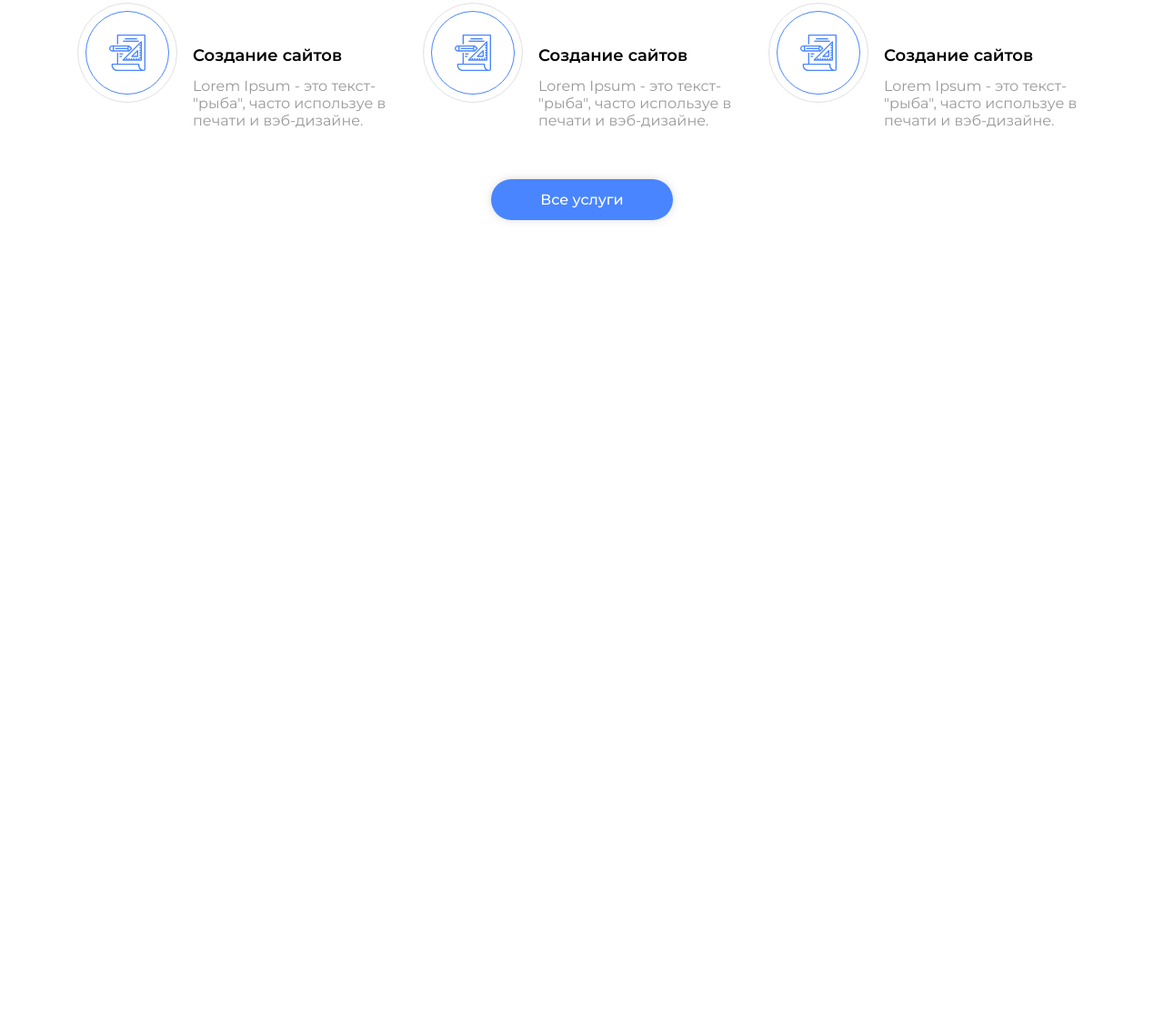
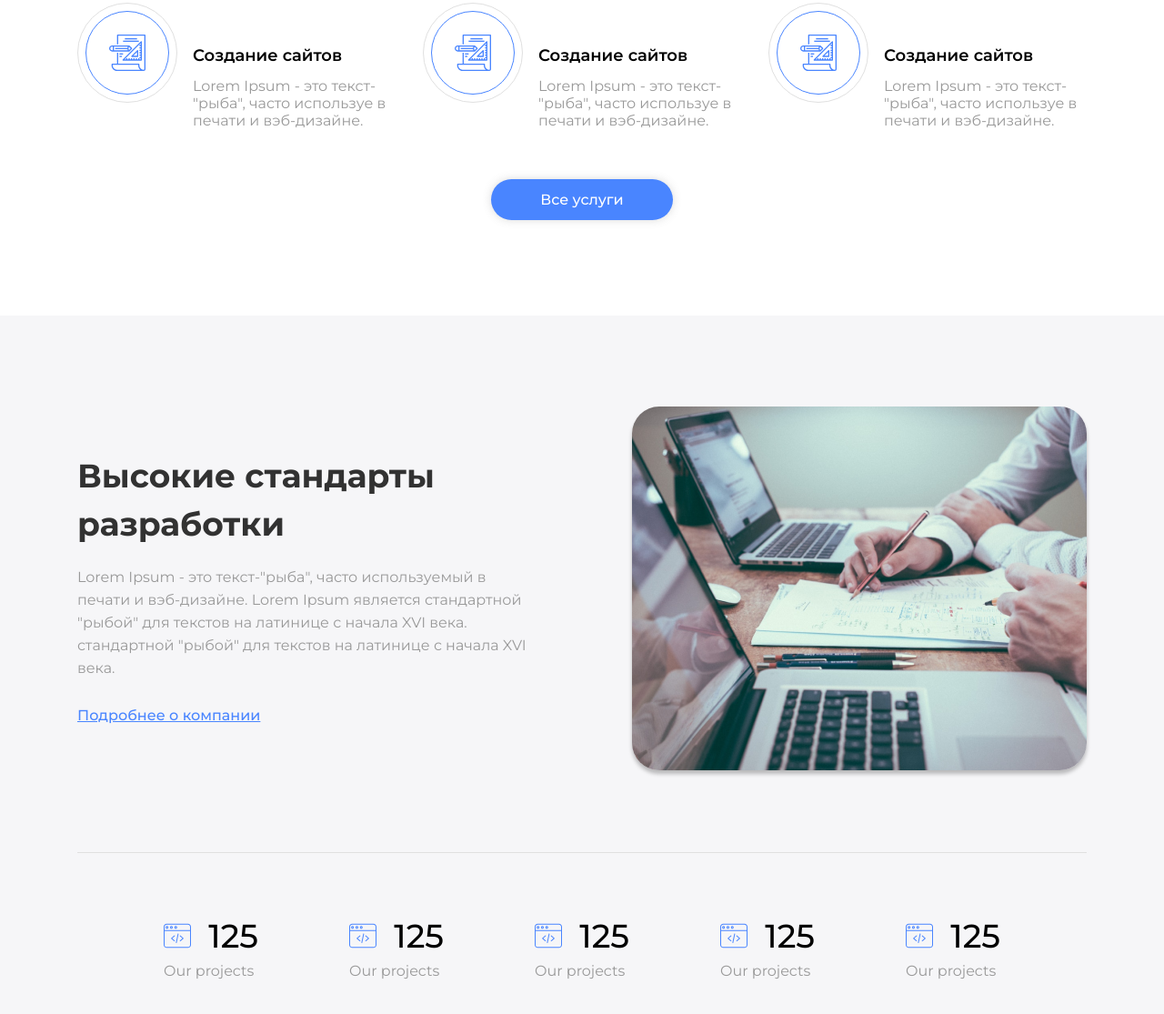
Before and after one commit to Maksimssw/easySolutions, a website: page src/index.html in a window 1280 px wide. Shown: the part 1257-2372 px from the top of the page at 91% size. Before the commit the page ends 1604 px from the top, so only its background shows below. Drawn offline with Linux system fonts and the light colour scheme.

Commit message:
section standard

```diff
--- a/src/index.html
+++ b/src/index.html
@@ -49,7 +49,7 @@
         </section>
         <section class="applications container">
             <h2 class="applications__title title title_section">Мы создаем мобильные приложения для крупных корпораций</h2>
-            <p class="applications__describe text text_heading">Lorem Ipsum - это текст-"рыба", часто используемый в печати и вэб-дизайне. Lorem Ipsum является стандартной "рыбой" для текстов на латинице с начала XVI века.</p>
+            <p class="applications__describe text">Lorem Ipsum - это текст-"рыба", часто используемый в печати и вэб-дизайне. Lorem Ipsum является стандартной "рыбой" для текстов на латинице с начала XVI века.</p>
             <ul class="applications__list">
                 <li class="applications__item">
                     <div class="applications__circle">
@@ -87,6 +87,42 @@
             </ul>
             <a href="#" class="applications__button button">Все услуги</a>
         </section>
+        <section class="standard container">
+            <div class="standard__wrapper">
+                <div class="standard__text">
+                    <h2 class="standard__title title title_section">Высокие стандарты разработки</h2>
+                    <p class="standard__desctiption text">
+                        Lorem Ipsum - это текст-"рыба", часто используемый в печати и вэб-дизайне. Lorem Ipsum является стандартной "рыбой" для текстов на латинице с начала XVI века.  стандартной "рыбой" для текстов на латинице с начала XVI века.
+                    </p>
+                    <a href="#" class="standard__link text-link">Подробнее о компании</a>
+                </div>
+                <div class="standard__photo">
+                    <img src="img/Standard/work.png" alt="work">
+                </div>
+            </div>
+            <ul class="projects">
+                <li class="projects__item">
+                    <span class="projects__number">125</span>
+                    <p class="projects__text text">Our projects</p>
+                </li>
+                <li class="projects__item">
+                    <span class="projects__number">125</span>
+                    <p class="projects__text text">Our projects</p>
+                </li>
+                <li class="projects__item">
+                    <span class="projects__number">125</span>
+                    <p class="projects__text text">Our projects</p>
+                </li>
+                <li class="projects__item">
+                    <span class="projects__number">125</span>
+                    <p class="projects__text text">Our projects</p>
+                </li>
+                <li class="projects__item">
+                    <span class="projects__number">125</span>
+                    <p class="projects__text text">Our projects</p>
+                </li>
+            </ul>
+        </section>
     </main>
 <script src="js/bundle.js"></script>
 </body>
--- a/src/sass/base/_text.scss
+++ b/src/sass/base/_text.scss
@@ -2,11 +2,13 @@
 @import './variable';
 
 .text{
-    &_heading{
-        @include font(var(--grey), 400, 16px, 25px);
-    }
+    @include font(var(--grey), 400, 16px, 25px);
     &_main{
         @include font(var(--main), 500, 16px, 19.5px);
+    }
+    &-link{
+        text-decoration: underline;
+        @include font(var(--blue), 500, 16px, 20px);
     }
 }
 
--- /dev/null
+++ b/src/sass/modules/_standard.scss
@@ -0,0 +1,60 @@
+@import '../base/mixin';
+
+.standard{
+    padding-top: 100px;
+    padding-bottom: 70px;
+    background-color: #F6F6F8;
+    &__wrapper{
+        display: flex;
+        justify-content: space-between;
+        align-items: center;
+        padding-bottom: 90px;
+    }
+    &__text{
+        width: 495px;
+    }
+    &__title{
+        margin-bottom: 20px;
+    }
+    &__desctiption{
+        margin-bottom: 30px;
+    }
+    &__photo{
+        width: 500px;
+        height: 400px;
+        border-radius: 30px;
+        overflow: hidden;
+        box-shadow: 0px 4px 4px rgba(0, 0, 0, 0.25);
+        img{
+            width: 100%;
+            height: 100%;
+        }
+    }
+}
+
+.projects{
+    padding: 65px 95px 0;
+    border-top: 1px solid #E0E0E0;
+    display: flex;
+    justify-content: space-around;
+    gap: 100px;
+    &__item{
+        width: 104px;
+    }
+    &__number{
+        display: block;
+        text-align: end;
+        position: relative;
+        @include font(#000, 500, 36px, 52px);
+        &::before{
+            content: '';
+            position: absolute;
+            top: 50%;
+            left: 0;
+            width: 30px;
+            height: 30px;
+            transform: translateY(-50%);
+            background: url('../../img/Standard/web-programming.svg') no-repeat;
+        }
+    }
+}
--- a/src/sass/style.scss
+++ b/src/sass/style.scss
@@ -32,3 +32,4 @@ body{
 @import './modules/intro';
 @import './modules/applications';
 @import './modules/media';
+@import './modules/standard'
```
Also changed, not shown: src/css/style.css, src/img/Standard/web-programming.svg (added), src/img/Standard/work.png (added).
